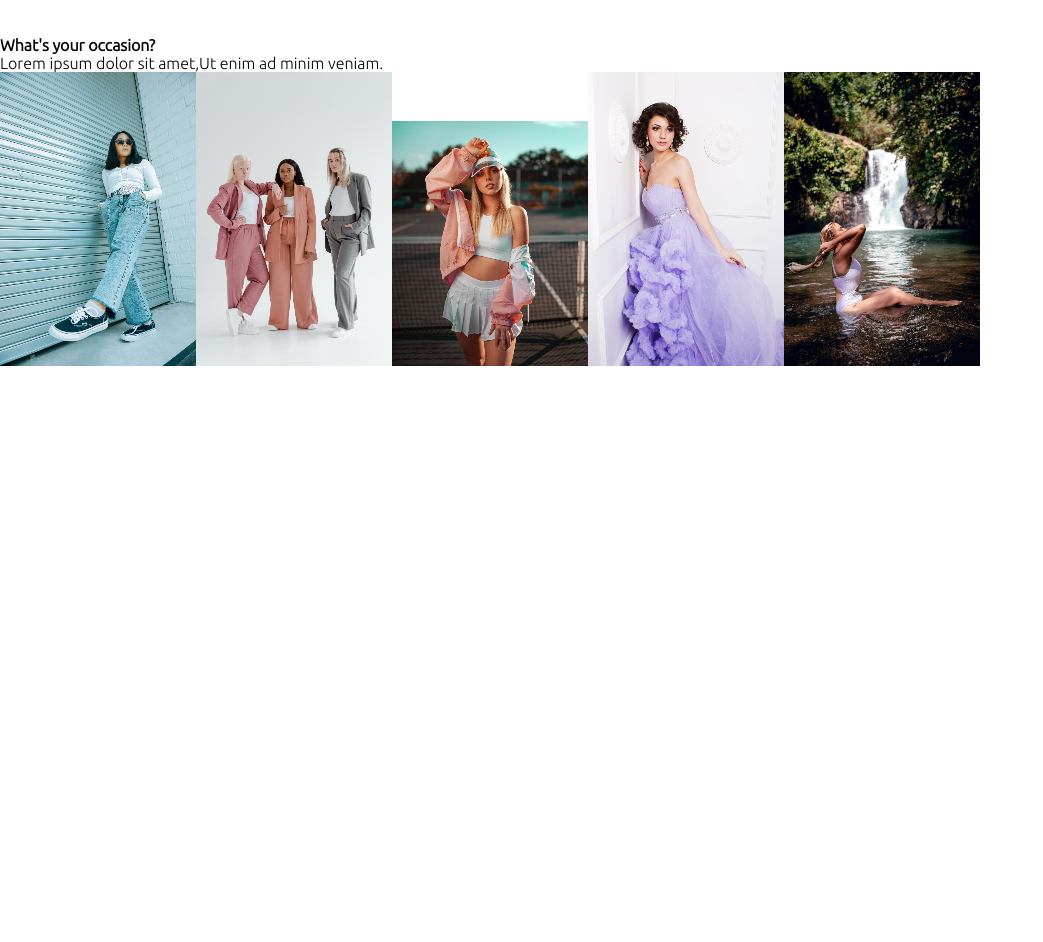
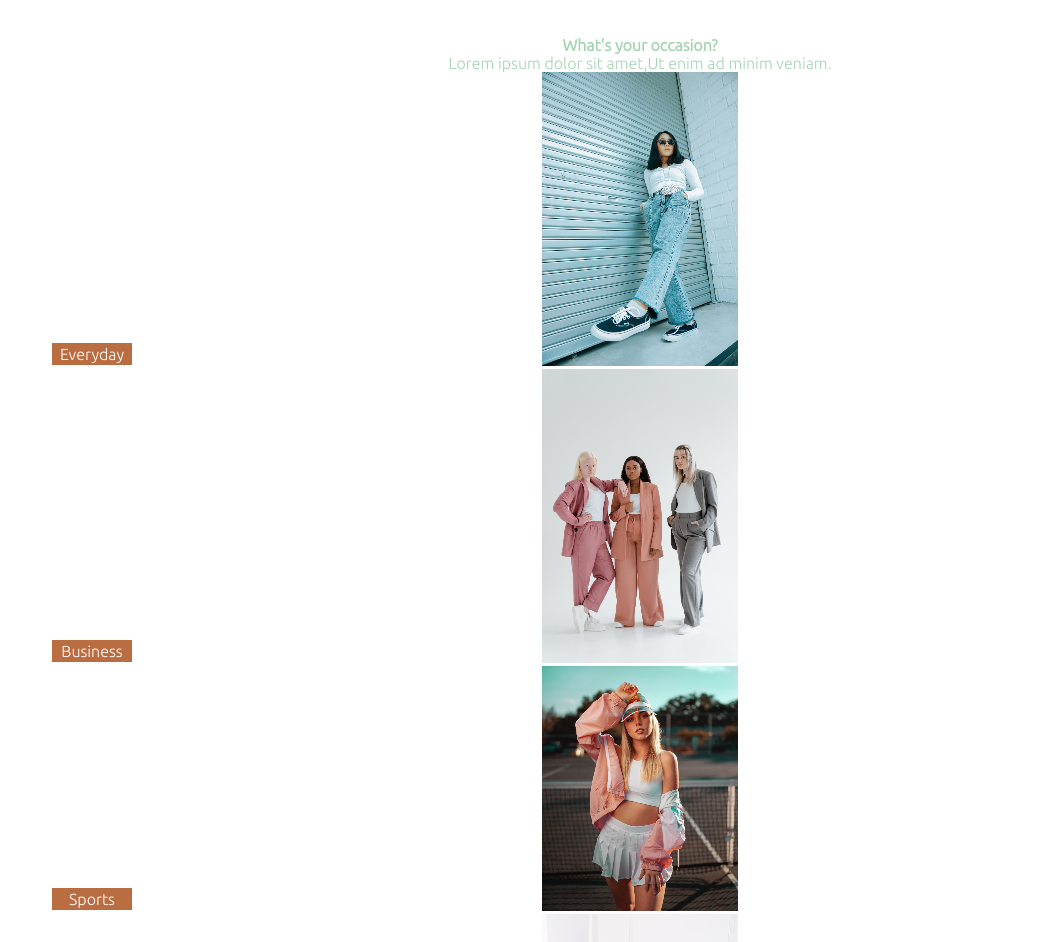
Before and after one commit to mnygit/whereme_project, a React (Create React App) app: page / in a window 1280 px wide. Shown: the part 440-1382 px from the top of the page, without its empty margins (0-1043 px from the left). Before the commit the page ends 809 px from the top, so only its background shows below. Built offline with nearby package versions, Linux system fonts and the light colour scheme; a web font is replaced by a local one.

Commit message:
create image labels

```diff
--- a/src/Clothing.js
+++ b/src/Clothing.js
@@ -11,16 +11,29 @@ import baecation from './baecation.png';
 const Clothing = () => {
  return (
     <section className="clothing">
-    <h4>What's your occasion?</h4>
-    <p>Lorem ipsum dolor sit amet,Ut enim ad minim veniam.</p>
+    <h4 className="clothing-label">What's your occasion?</h4>
+    <p className="clothing-intro">Lorem ipsum dolor sit amet,Ut enim ad minim veniam.</p>
     <div className="gallery">
-    <img src={daily} alt="everyday wear" />
-    <img src={business} alt="business" />
-    <img src={sports} alt="sports" />
-    <img src={formal} alt="formal" />
-    <img src={baecation} alt="swimsuit" />
-
-
+        <div className="img-one">
+    <img className="gallery-img" src={daily} alt="everyday wear" />
+    <div className="img-label">Everyday</div>
+    </div>
+    <div className="img-two">
+    <img className="gallery-img" src={business} alt="business" />
+    <div className="img-label">Business</div>
+    </div>
+    <div className="img-three">
+    <img className="gallery-img" src={sports} alt="sports" />
+    <div className="img-label">Sports</div>
+    </div>
+    <div className="img-four">
+    <img className="gallery-img" src={formal} alt="formal" />
+    <div className="img-label">Formal</div>
+    </div>
+    <div className="img-five">
+    <img className="gallery-img" src={baecation} alt="swimsuit" />
+    <div className="img-label">Baecation</div>
+    </div>
     </div>
 
 
--- a/src/index.css
+++ b/src/index.css
@@ -5,6 +5,7 @@
     padding: 0;
     box-sizing: border-box;
     font-family: 'Ubuntu', sans-serif;
+
 }
 
 
@@ -145,6 +146,39 @@
 }
 
 
+.clothing {
+    color: #A4D4B4;
+    text-align: center;
+    /* position: relative; */
+
+}
+
+.img-one,
+.img-two,
+.img-three,
+.img-four,
+.img-five {
+    position: relative;
+}
+
+.img-label {
+    position: absolute;
+    bottom: 4px;
+    left: 52px;
+    background-color: #B96D40;
+    color: #fff;
+    padding: 2px;
+    width: 80px;
+    text-align: center;
+    /* padding-left: 10px;
+    padding-right: 10px; */
+}
+
+
+
+
+
+
 
 
 
```
